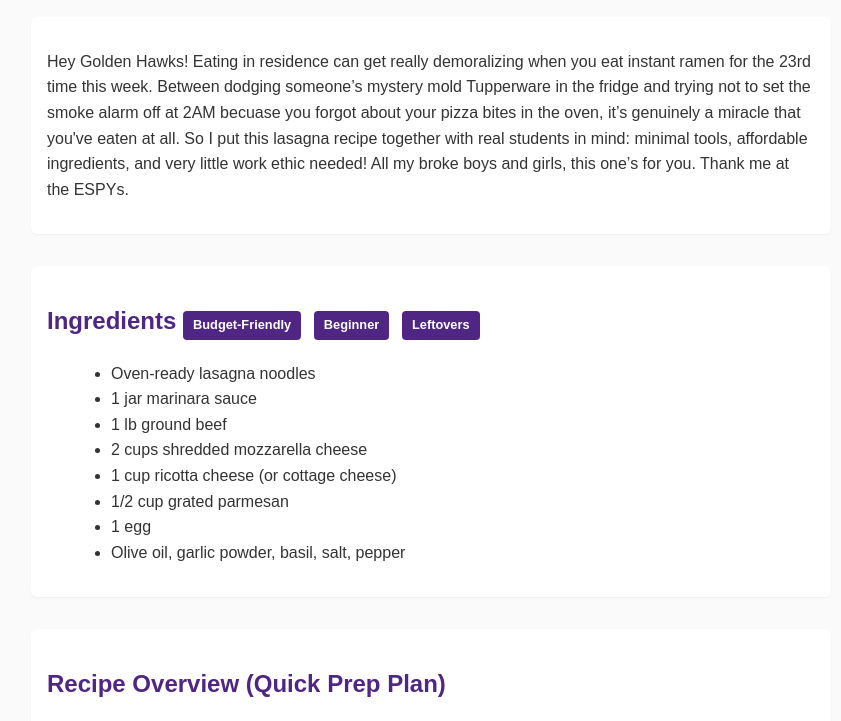
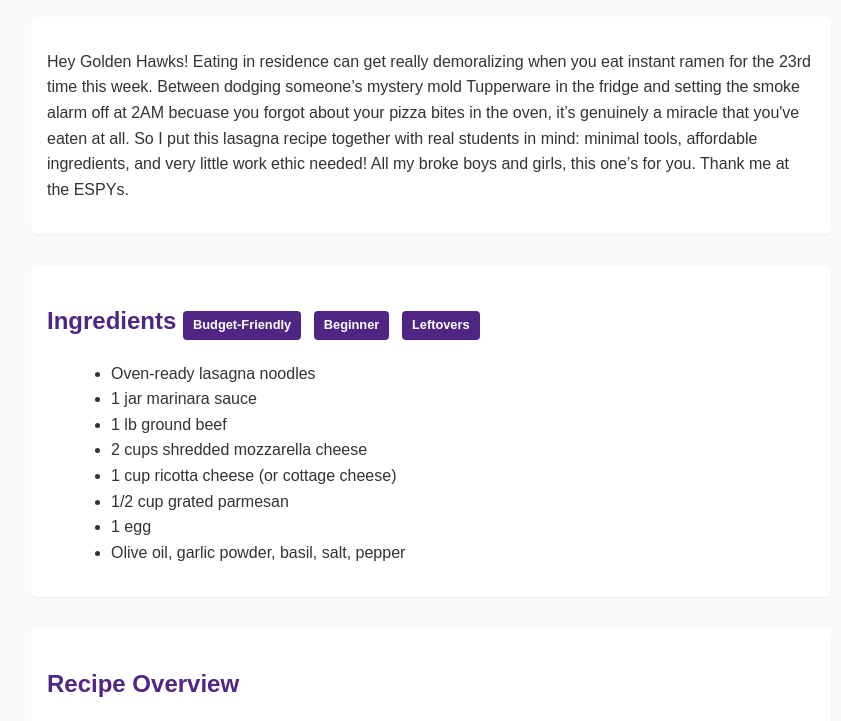
Before and after one commit to cristianocerasoli21/ux110, a plain HTML site: page index.html in a window 1280 px wide. Shown: the part 313-1034 px from the top of the page, without its empty margins (209-1050 px from the left). Drawn offline with Linux system fonts and the light colour scheme.

Commit message:
Update index.html

```diff
--- a/index.html
+++ b/index.html
@@ -97,7 +97,7 @@
   </header>
 
   <div class="section">
-    <p>Hey Golden Hawks! Eating in residence can get really demoralizing when you eat instant ramen for the 23rd time this week. Between dodging someone’s mystery mold Tupperware in the fridge and trying not to set the smoke alarm off at 2AM becuase you forgot about your pizza bites in the oven, it’s genuinely a miracle that you've eaten at all. So I put this lasagna recipe together with real students in mind: minimal tools, affordable ingredients, and very little work ethic needed! All my broke boys and girls, this one’s for you. Thank me at the ESPYs.</p>
+    <p>Hey Golden Hawks! Eating in residence can get really demoralizing when you eat instant ramen for the 23rd time this week. Between dodging someone’s mystery mold Tupperware in the fridge and setting the smoke alarm off at 2AM becuase you forgot about your pizza bites in the oven, it’s genuinely a miracle that you've eaten at all. So I put this lasagna recipe together with real students in mind: minimal tools, affordable ingredients, and very little work ethic needed! All my broke boys and girls, this one’s for you. Thank me at the ESPYs.</p>
   </div>
 
   <div class="section">
@@ -115,7 +115,7 @@
   </div>
 
   <div class="section">
-    <h2>Recipe Overview (Quick Prep Plan)</h2>
+    <h2>Recipe Overview</h2>
     <ol>
       <li>Brown beef</li>
       <li>Add seasoning + sauce</li>
@@ -178,7 +178,7 @@
   <blockquote><strong>Cristiano:</strong> @ariana He absolutely did </blockquote>
 </section>
 <footer>
-    <p>Designed for the Laurier Student Blog — Month One Recipe Release</p>
+    <p>Laurier Student Blog</p>
   </footer>
 </body>
 </html>
```
